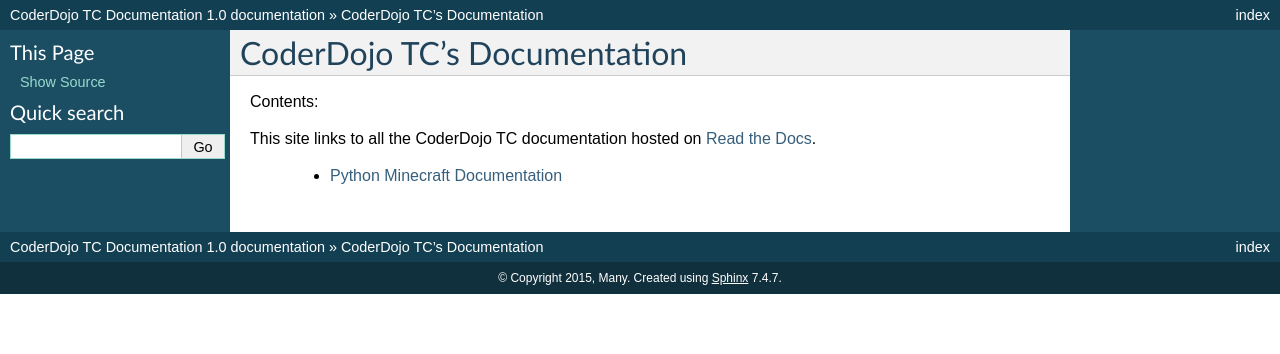
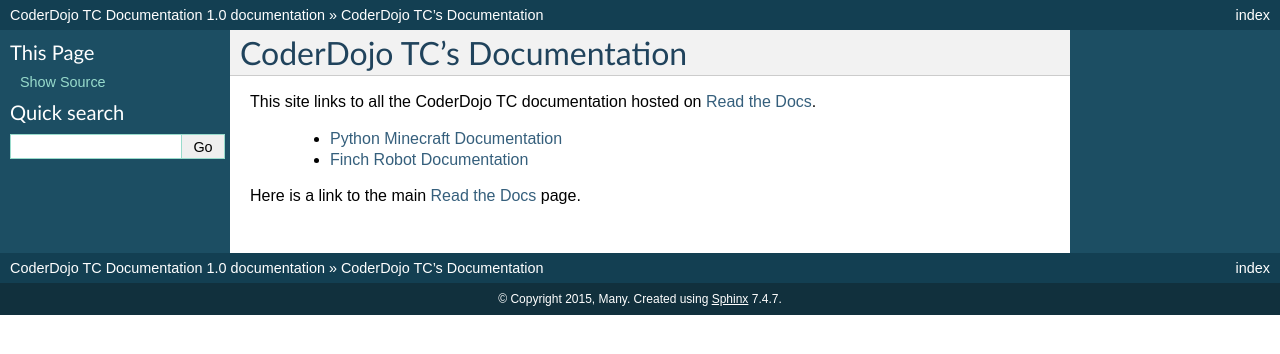
Before and after one commit to CoderDojoTC/coderdojotc-rtd, a Sphinx documentation site: the page built from docs/index.rst, in a window 1280 px wide. Shown: the top 354 px of the page. Built offline with Sphinx 7.4.7, drawn with Linux system fonts in a browser that asks for light colours.

Commit message:
Add a link to the Finch Robot documentation
Added a link to the Finch Robot documentation.

Also added a link to the main Read the Docs page.   There was already
one defined, so I just added a reference to it.  It seems to be hard to
reach that main page by clicking otherwise.

```diff
--- a/docs/index.rst
+++ b/docs/index.rst
@@ -1,13 +1,15 @@
 ==============================
  CoderDojo TC's Documentation
 ==============================
-
-Contents:
 
 This site links to all the CoderDojo TC documentation hosted on `Read
 the Docs`_.
 
  * `Python Minecraft Documentation`_
+ * `Finch Robot Documentation`_
+
+Here is a link to the main `Read the Docs`_ page.
 
 .. _`Read the Docs`: https://readthedocs.org
 .. _`Python Minecraft Documentation`: http://coderdojotc.readthedocs.org/projects/python-minecraft
+.. _`Finch Robot Documentation`:  http://coderdojotc.readthedocs.org/projects/finch-robots
```
